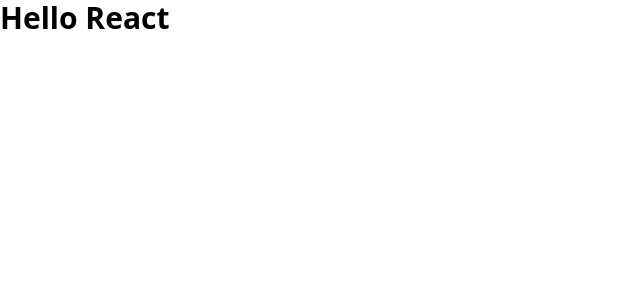
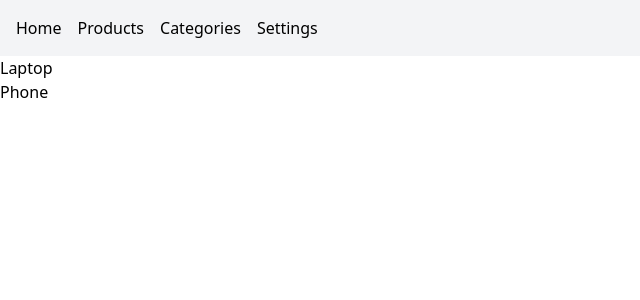
Before and after one commit to raflizocky/e-commerce, a React (Vite) app: page /products in a window 1280 px wide. Shown: the top 300 px of the page, without its empty margins (0-640 px from the left). Built offline with nearby package versions, Linux system fonts and the light colour scheme.

Commit message:
create simple pages file & route

```diff
--- a/src/App.tsx
+++ b/src/App.tsx
@@ -1,10 +1,26 @@
+import { BrowserRouter, Routes, Route, Link } from "react-router-dom"
+import Home from "./pages/Home"
+import Products from "./pages/Products"
+import Categories from "./pages/Categories"
+import Settings from "./pages/Settings"
 
 function App() {
+  return (
+    <BrowserRouter>
+      <nav className="p-4 bg-gray-100 flex gap-4">
+        <Link to="/">Home</Link>
+        <Link to="/products">Products</Link>
+        <Link to="/categories">Categories</Link>
+        <Link to="/settings">Settings</Link>
+      </nav>
 
-  return (
-    <>
-      <h1 className="text-3xl font-bold">Hello React</h1>
-    </>
+      <Routes>
+        <Route path="/" element={<Home />} />
+        <Route path="/products" element={<Products />} />
+        <Route path="/categories" element={<Categories />} />
+        <Route path="/settings" element={<Settings />} />
+      </Routes>
+    </BrowserRouter>
   )
 }
 
--- /dev/null
+++ b/src/pages/Categories.tsx
@@ -0,0 +1,4 @@
+function Categories() {
+    return <h1>Categories Page</h1>
+}
+export default Categories
--- /dev/null
+++ b/src/pages/Home.tsx
@@ -0,0 +1,4 @@
+function Home() {
+    return <h1>Home Page</h1>
+}
+export default Home
--- /dev/null
+++ b/src/pages/Products.tsx
@@ -0,0 +1,18 @@
+const mockProducts = [
+    { id: 1, name: "Laptop" },
+    { id: 2, name: "Phone" },
+]
+
+function Products() {
+    return (
+        <div>
+            <ul>
+                {mockProducts.map(p => (
+                    <li key={p.id}>{p.name}</li>
+                ))}
+            </ul>
+        </div>
+    )
+}
+
+export default Products
--- /dev/null
+++ b/src/pages/Settings.tsx
@@ -0,0 +1,4 @@
+function Settings() {
+    return <h1>Settings Page</h1>
+}
+export default Settings
```
